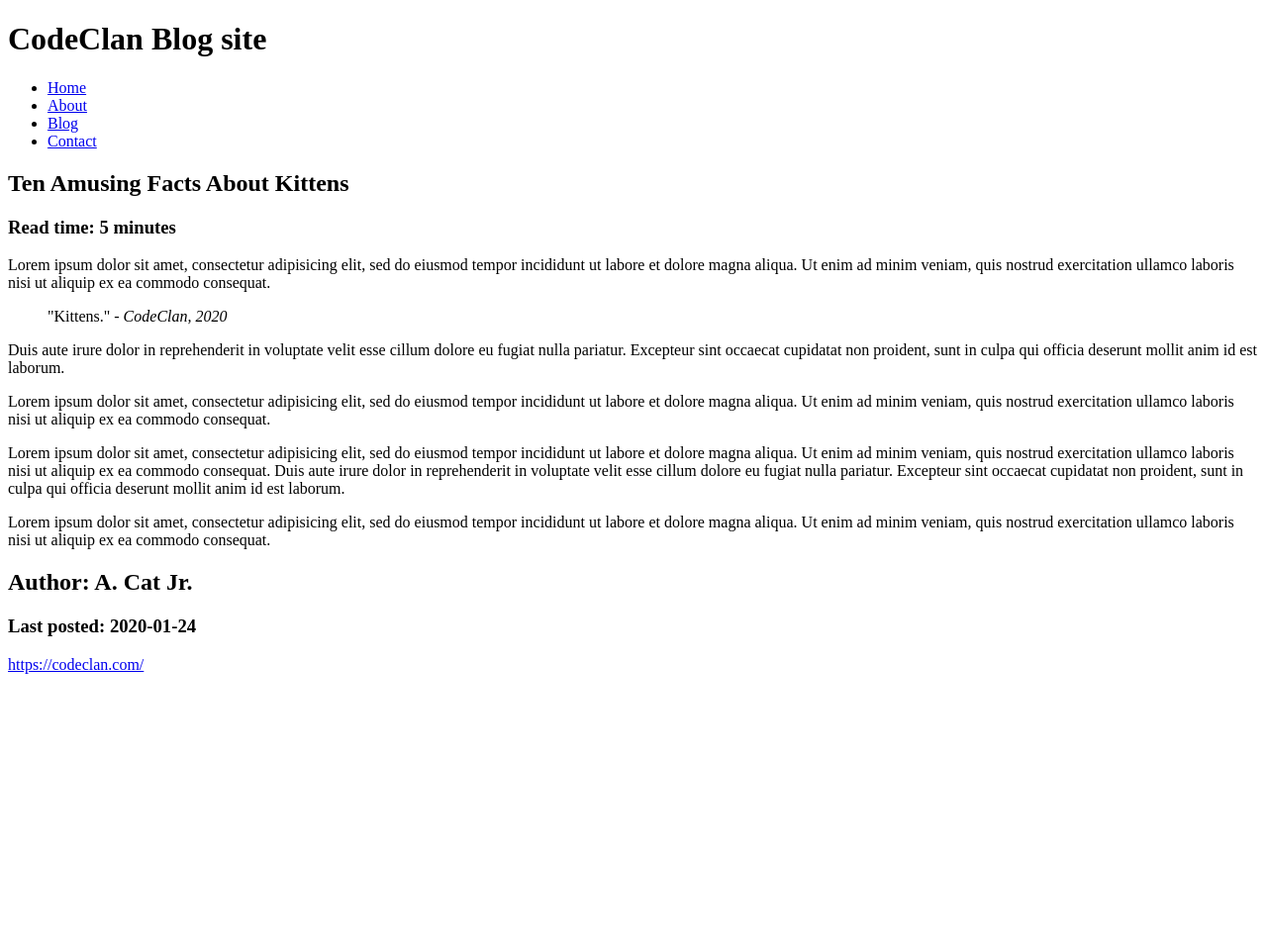
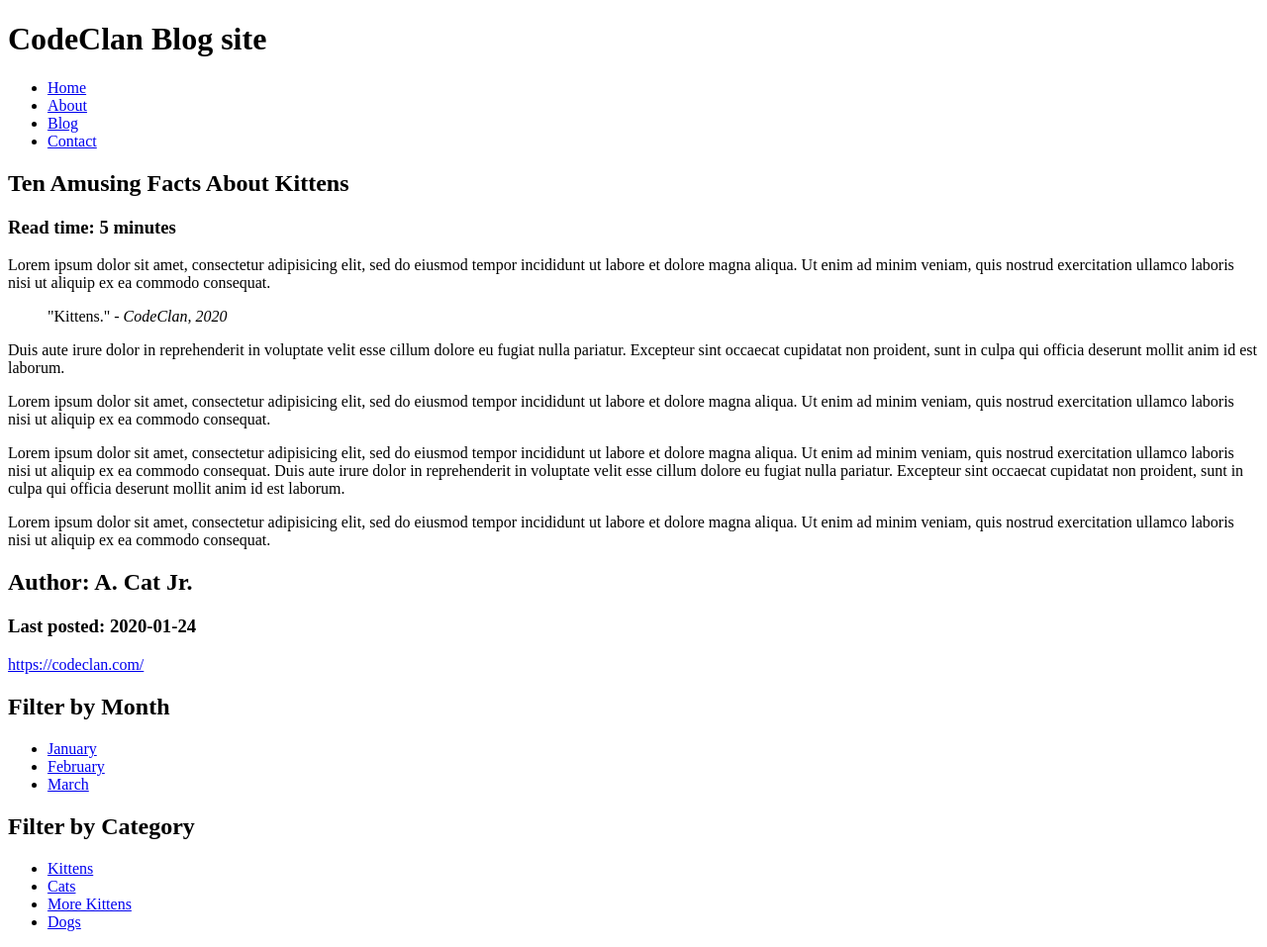
Before and after one commit to aurelija-93/HTML_CSS_homework, a plain HTML site: page index.html in a window 1280 px wide. Shown: the whole page at 99% size. Before the commit the page ends 800 px from the top, so only its background shows below. Drawn offline with Linux system fonts and the light colour scheme.

Commit message:
side menu finished

```diff
--- a/index.html
+++ b/index.html
@@ -72,6 +72,27 @@
             </footer>
         </article>
         <aside>
+            <section>
+                <h2>Filter by Month</h2>
+                <nav>
+                    <ul>
+                        <li><a href="/blog/month/january">January</a></li>
+                        <li><a href="/blog/month/february">February</a></li>
+                        <li><a href="/blog/month/march">March</a></li>
+                    </ul>
+                </nav>
+            </section>
+            <section>
+                <h2>Filter by Category</h2>
+                <nav>
+                    <ul>
+                        <li><a href="/blog/kittens">Kittens</a></li>
+                        <li><a href="/blog/cats">Cats</a></li>
+                        <li><a href="/blog/morekittens">More Kittens</a></li>
+                        <li><a href="/blog/dogs">Dogs</a></li>
+                    </ul>
+                </nav>
+            </section>
         </aside>
     </main>
     <footer>
```
